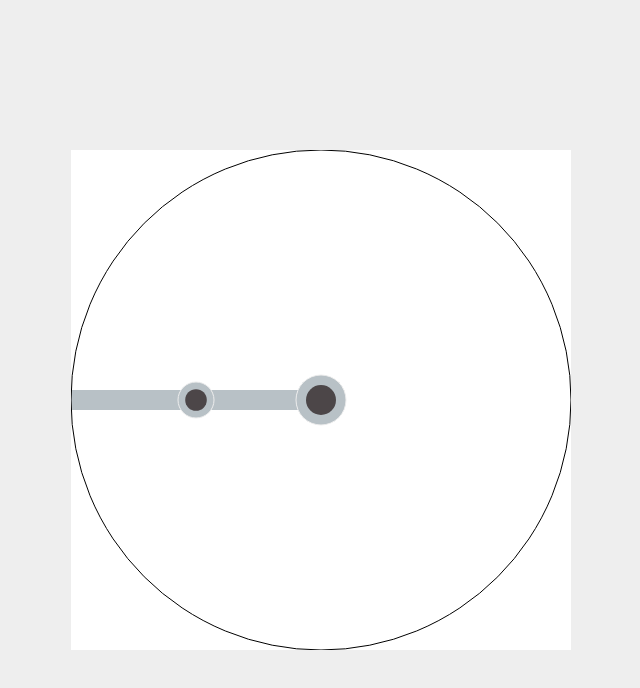
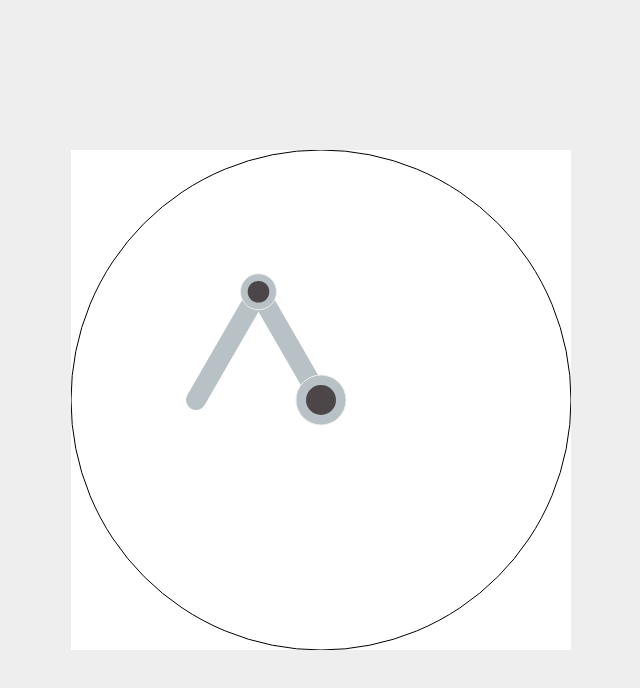
Before and after one commit to pyjun01/robotic-arm, a website built with Parcel: page index.html in a window 1280 px wide. Shown: the whole page, without its empty margins (319-959 px from the left). Built offline with nearby package versions, Linux system fonts and the light colour scheme.

Commit message:
Move target x point

```diff
--- /dev/null
+++ b/app/constants.ts
@@ -0,0 +1,10 @@
+export const width = 500;
+export const height = 500;
+export const center = {
+  x: width / 2,
+  y: width / 2,
+};
+export const armSize = {
+  width: width / 4,
+  height: 20,
+};
--- /dev/null
+++ b/app/index.ts
@@ -0,0 +1,22 @@
+import { width, height } from './constants';
+import Renderer from './render';
+
+const canvas = document.querySelector('canvas');
+const ctx = canvas.getContext('2d');
+
+canvas.width = width;
+canvas.height = height;
+
+
+const renderer = Renderer(ctx);
+
+
+
+renderer.render();
+
+canvas.onclick = e => {
+  const { x } = canvas.getBoundingClientRect();
+
+  console.log(e.pageX - x);
+  renderer.render(e.pageX - x);
+}
--- /dev/null
+++ b/app/render.ts
@@ -0,0 +1,98 @@
+import { width, height, center, armSize } from './constants';
+
+const Renderer = (ctx) => {
+  const renderAxis = (x, y, size = 25) => {
+    ctx.beginPath();
+    ctx.fillStyle = '#b8c1c6';
+    ctx.strokeStyle = '#eee';
+    ctx.arc(x, y, size, 0, Math.PI * 2);
+    ctx.fill();
+    ctx.stroke();
+
+    ctx.beginPath();
+    ctx.fillStyle = '#4c4648';
+    ctx.arc(x, y, size * 0.6, 0, Math.PI * 2);
+    ctx.fill();
+    ctx.closePath();
+  }
+
+  const renderBorder = () => {
+    ctx.beginPath(); // 테두리
+    ctx.fillStyle = '#b8c1c6';
+    ctx.arc(center.x, center.y, width / 2, 0, Math.PI * 2);
+    ctx.stroke();
+  }
+
+  const renderArm = (x = width / 4) => {
+    ctx.save();
+    ctx.beginPath();
+    ctx.strokeStyle = '#b8c1c6';
+    ctx.lineWidth = armSize.height;
+    ctx.lineCap = 'round';
+    ctx.lineJoin = 'round';
+
+    const from = {...center};
+    const to = {
+      x,
+      y: height / 2
+    };
+
+
+    const middle = (from.x - to.x) / 2;
+
+    const top = Math.sqrt(Math.pow(armSize.width, 2) - Math.pow(middle, 2));
+
+    console.log(top);
+
+    ctx.moveTo(from.x, from.y);
+    ctx.lineTo(from.x - middle, from.y - top);
+    // ctx.stroke();
+
+    // ctx.restore();
+
+    // ctx.save();
+    // ctx.beginPath();
+    // ctx.strokeStyle = '#b8c1c6';
+    // ctx.lineWidth = armSize.height;
+
+    // ctx.moveTo(center.x - armSize.width, center.y);
+    ctx.lineTo(to.x, to.y);
+    ctx.stroke();
+
+    ctx.restore();
+
+    renderAxis(from.x - middle, from.y - top, 18);
+  }
+
+  const renderCenterAxis = () => {
+    ctx.beginPath();
+    ctx.fillStyle = '#b8c1c6';
+    ctx.arc(center.x, center.y, 25, 0, Math.PI * 2);
+    ctx.fill();
+
+    ctx.beginPath();
+    ctx.fillStyle = '#4c4648';
+    ctx.arc(center.x, center.y, 15, 0, Math.PI * 2);
+    ctx.fill();
+
+    renderAxis(center.x, center.y);
+  }
+
+  const render = (x) => {
+    ctx.canvas.width = ctx.canvas.width;
+
+    renderBorder();
+    renderArm(x);
+    renderCenterAxis();
+  }
+
+  return {
+    renderAxis,
+    renderBorder,
+    renderArm,
+    renderCenterAxis,
+    render,
+  };
+}
+
+export default Renderer;
--- a/app/script.ts
+++ /dev/null
@@ -1,78 +0,0 @@
-const canvas = document.querySelector('canvas');
-const ctx = canvas.getContext('2d');
-
-const width = 500;
-const height = 500;
-
-canvas.width = width;
-canvas.height = height;
-
-const center = {
-  x: width / 2,
-  y: width / 2,
-};
-
-console.log(ctx);
-
-const armSize = {
-  width: width / 4,
-  height: 20,
-};
-
-const renderAxis = (x, y, size = 25) => {
-  ctx.beginPath();
-  ctx.fillStyle = '#b8c1c6';
-  ctx.strokeStyle = '#eee';
-  ctx.arc(x, y, size, 0, Math.PI * 2);
-  ctx.fill();
-  ctx.stroke();
-
-  ctx.beginPath();
-  ctx.fillStyle = '#4c4648';
-  ctx.arc(x, y, size * 0.6, 0, Math.PI * 2);
-  ctx.fill();
-  ctx.closePath();
-}
-
-ctx.save();
-ctx.beginPath();
-ctx.strokeStyle = '#b8c1c6';
-ctx.lineWidth = armSize.height;
-ctx.lineCap = 'round';
-
-ctx.moveTo(center.x, center.y);
-ctx.lineTo(center.x - armSize.width, center.y);
-ctx.stroke();
-
-ctx.restore();
-
-ctx.save();
-ctx.beginPath();
-ctx.strokeStyle = '#b8c1c6';
-ctx.lineWidth = armSize.height;
-
-ctx.moveTo(center.x - armSize.width, center.y);
-ctx.lineTo(center.x - armSize.width * 2, center.y);
-ctx.stroke();
-
-ctx.restore();
-
-ctx.beginPath(); // 테두리
-ctx.fillStyle = '#b8c1c6';
-ctx.arc(center.x, center.y, width / 2, 0, Math.PI * 2);
-ctx.stroke();
-
-// 중앙
-ctx.beginPath();
-ctx.fillStyle = '#b8c1c6';
-ctx.arc(center.x, center.y, 25, 0, Math.PI * 2);
-ctx.fill();
-
-ctx.beginPath();
-ctx.fillStyle = '#4c4648';
-ctx.arc(center.x, center.y, 15, 0, Math.PI * 2);
-ctx.fill();
-
-renderAxis(center.x, center.y);
-
-renderAxis(center.x - armSize.width, center.y, 18);
--- a/index.html
+++ b/index.html
@@ -29,6 +29,6 @@
 </head>
 <body>
   <canvas id='canvas'></canvas>
-  <script src="app/script.ts"></script>
+  <script src="app/index.ts" type='module'></script>
 </body>
 </html>
```
Also changed, not shown: README.md.
